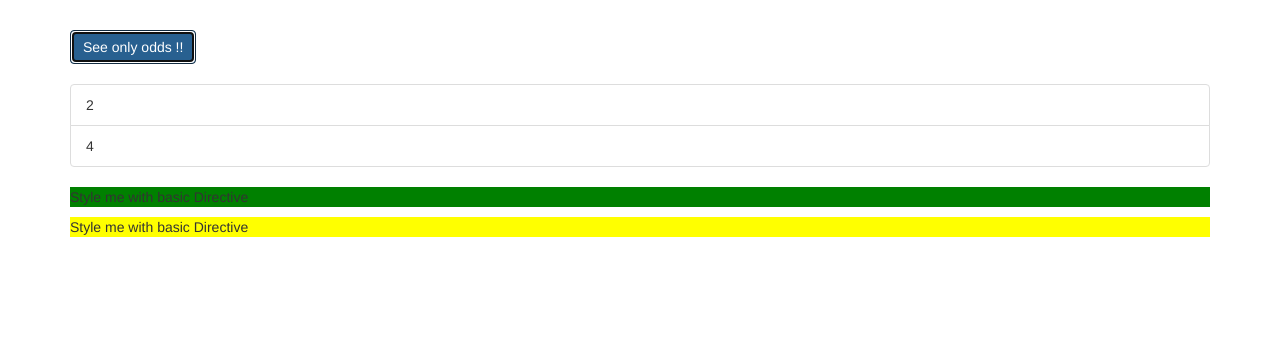
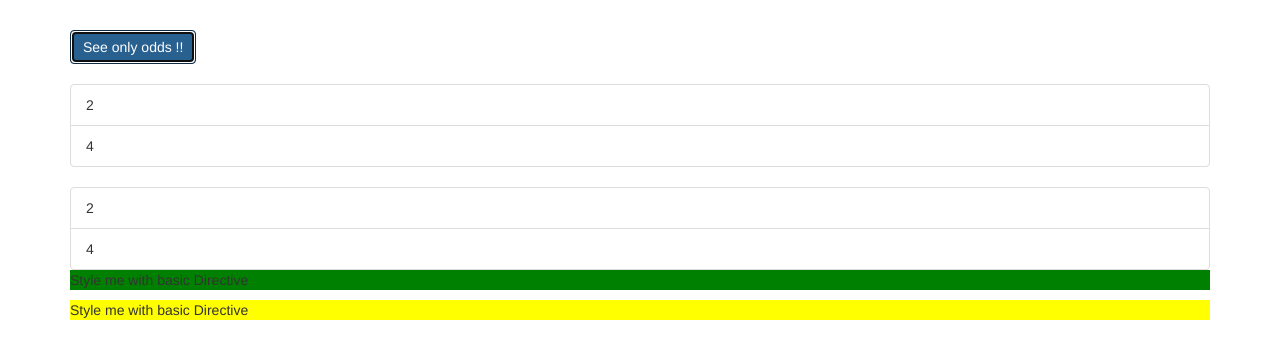
Before and after one commit to danielbc09/angular, an Angular app in the folder base-project/: page / in a window 1280 px wide. Both pictures are taken after a click on the button "See only odds !!". Shown: the top 358 px of the page. Built offline with nearby package versions, Linux system fonts and the light colour scheme.

Commit message:
behind the Structural Directives

```diff
--- a/base-project/src/app/app.component.html
+++ b/base-project/src/app/app.component.html
@@ -29,7 +29,17 @@
                     </li>
                 </ul>
             </div>
-
+            <ng-template [ngIf]="!onlyOdd">
+                <div>
+                    <li
+                    class="list-group-item"
+                    [ngClass]="{odd: even  % 2 !== 0 }"
+                    [ngStyle] = "{backgroundColor: even % 2 !== 0 ? 'yellow' : 'transparent'}"
+                    *ngFor="let even of evenNumbers">
+                    {{ even }}
+                </li>
+                </div>
+            </ng-template>
             <p appBasicHightLight>Style me with basic Directive</p>
             <p appBetterHighlight [defaultColor]="'yellow'" [highlightColor]="'red'">Style me with basic Directive</p>
 
```
